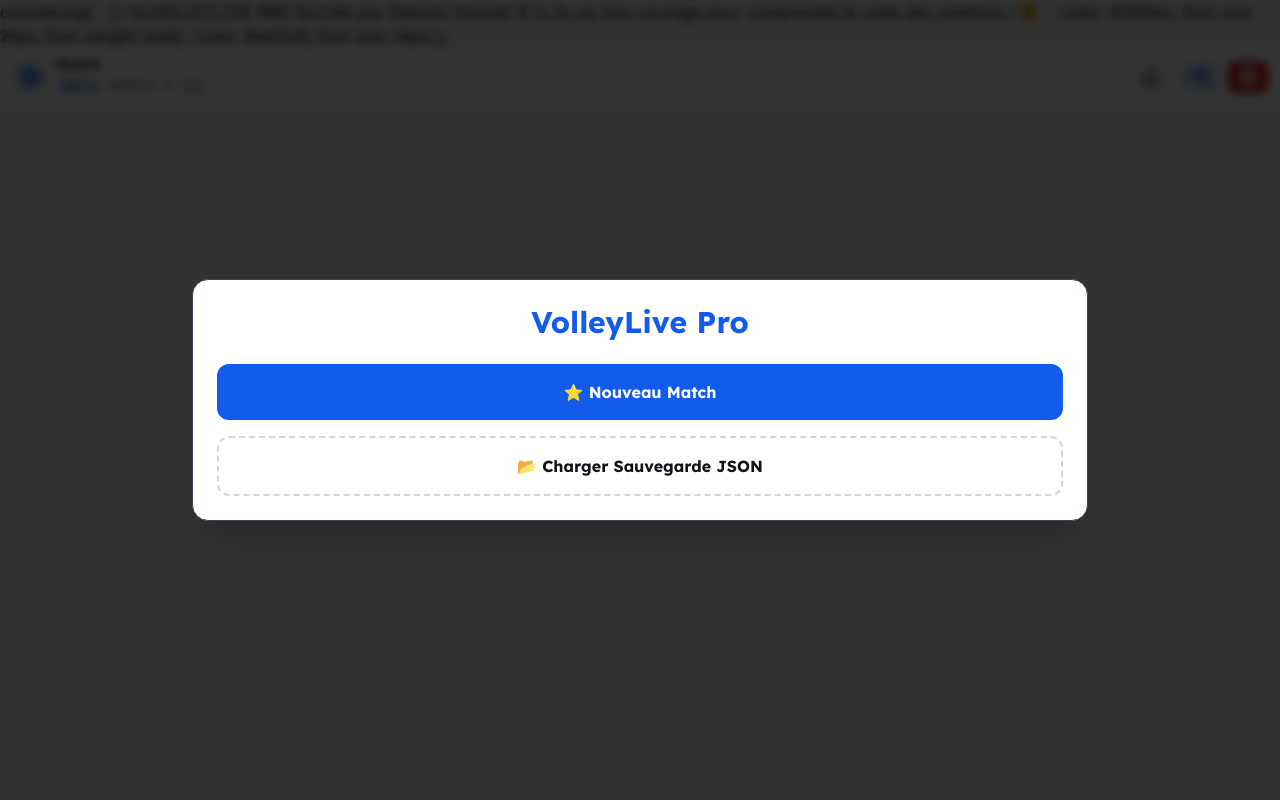
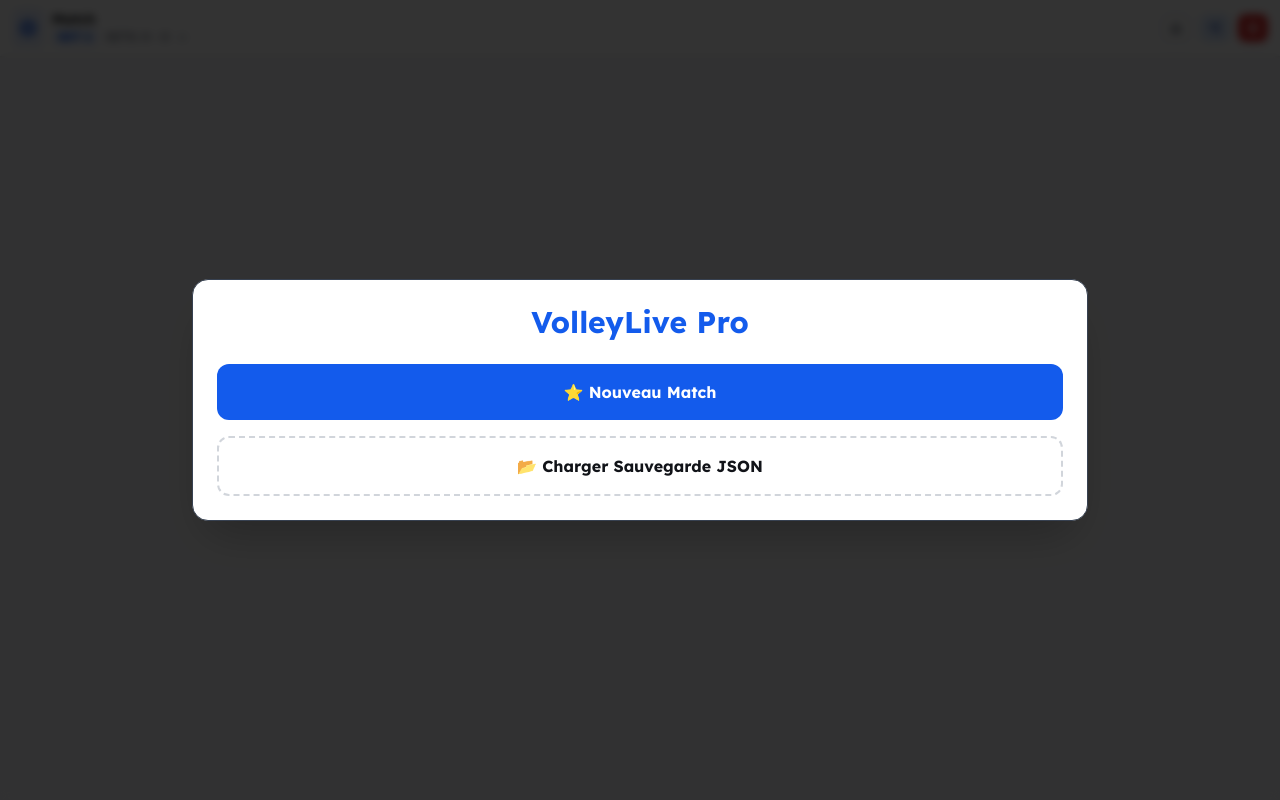
Before and after one commit to volleystid-blip/stid, a Flask app: page /console in a window 1280 px wide. Run offline with Flask 3, Linux system fonts and the light colour scheme; the visitor is signed in with stand-in values (Sample User, id 1); some libraries are stand-ins or nearby versions.

Commit message:
Update index.html

```diff
--- a/templates/index.html
+++ b/templates/index.html
@@ -1,8 +1,4 @@
-console.log(`
-🏐 %cVOLLEYLIVE PRO
-%cCréé par Zakaria Hansali
-Si tu lis ça, bon courage pour comprendre le code des rotations ! 😉
-`, 'color: #135bec; font-size: 24px; font-weight: bold;', 'color: #e67e22; font-size: 14px;');
+
 <!DOCTYPE html>
 <html class="light" lang="fr">
 <head>
```
